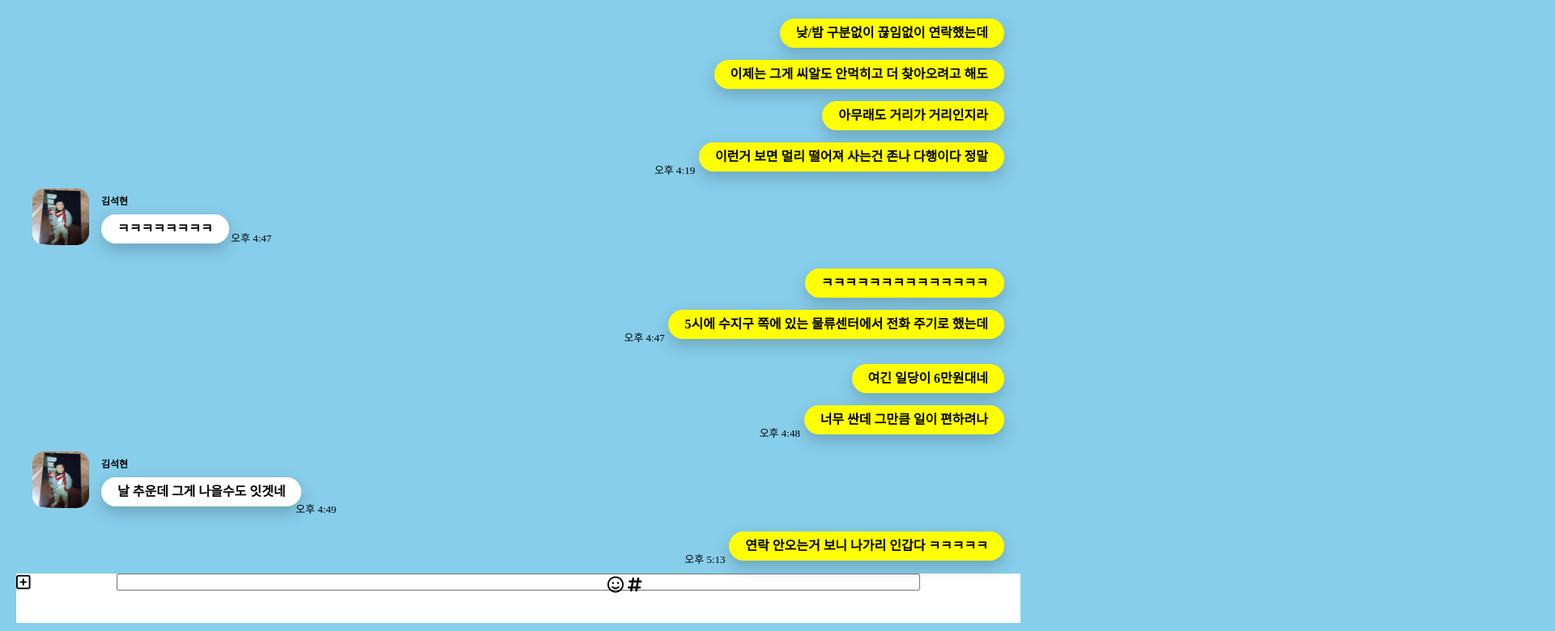
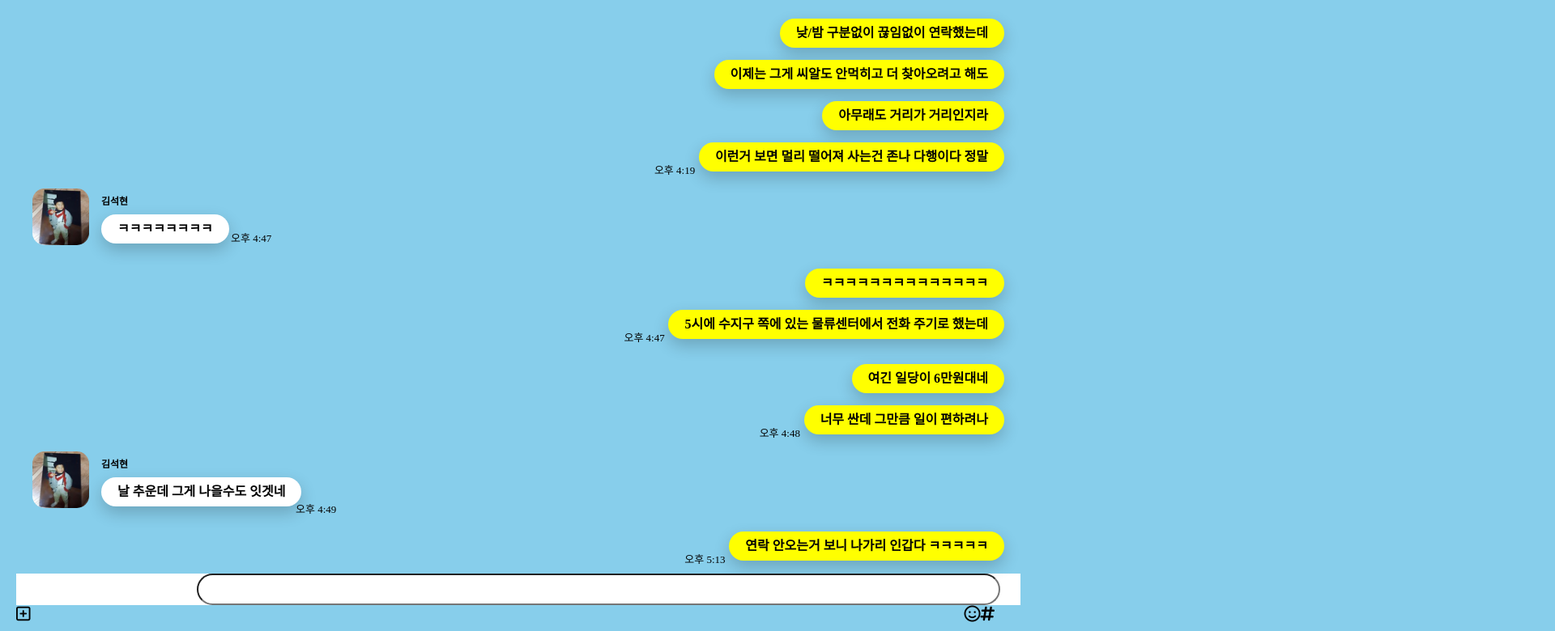
Before and after one commit to binhk1004/kakao-clone-self, a plain HTML site: page chat.html in a window 1280 px wide. Shown: the part 212-992 px from the top of the page at 81% size, 1920 px wide, since content can reach past the window. Drawn offline with Linux system fonts and the light colour scheme.

Commit message:
카카오 클론 셀프
1. chat box 수정중

2020. 02. 01

```diff
--- a/chat.html
+++ b/chat.html
@@ -110,14 +110,14 @@
       </ul>
     </main>
     <div class="chat__write">
-      <input type="text" class="chat__write-box" placeholder="">
-      <div class="write-box-icon-left">
+      <input type= "text" class="chat__write-box" placeholder="">
+      <span class="write-box-icon-left">
         <i class="far fa-plus-square"></i>
-      </div>
-      <div class="write-box-icon-right">
+      </span>
+      <span class="write-box-icon-right">
         <i class="far fa-smile"></i>
         <i class="fas fa-hashtag"></i>
-      </div>
+      </span>
     </div>
   </body>
 </html>
--- a/css/chat.css
+++ b/css/chat.css
@@ -133,34 +133,30 @@
 }
 
 .chat__write-box {
-  margin: 0 auto;
-  left: 0;
-  right: 0;
   display: flex;
-  align-items: center;
+  position: relative;
+  left: 18%;
+  align-items: initial;
   justify-content: space-between;
   width: 80%;
+  border-radius: 40px;
+  padding: 10px;
 }
 
 .chat__write {
   background-color: white;
 }
 
-/* .write-box-icon-left {
-  position: relative;
-  bottom: 100px
-  left: 10px;
-} */
-
 .write-box-icon-left {
-  position: relative;
-  bottom: 20px;
+  position: absolute;
+  bottom: -181px;
   font-size: 20px;
 }
 
 .write-box-icon-right {
-  position: relative;
-  left: 730px;
-  bottom: 37px;
+  position: absolute;
+  display: flex;
+  left: 93%;
+  bottom: -181px;
   font-size: 20px;
 }
```
